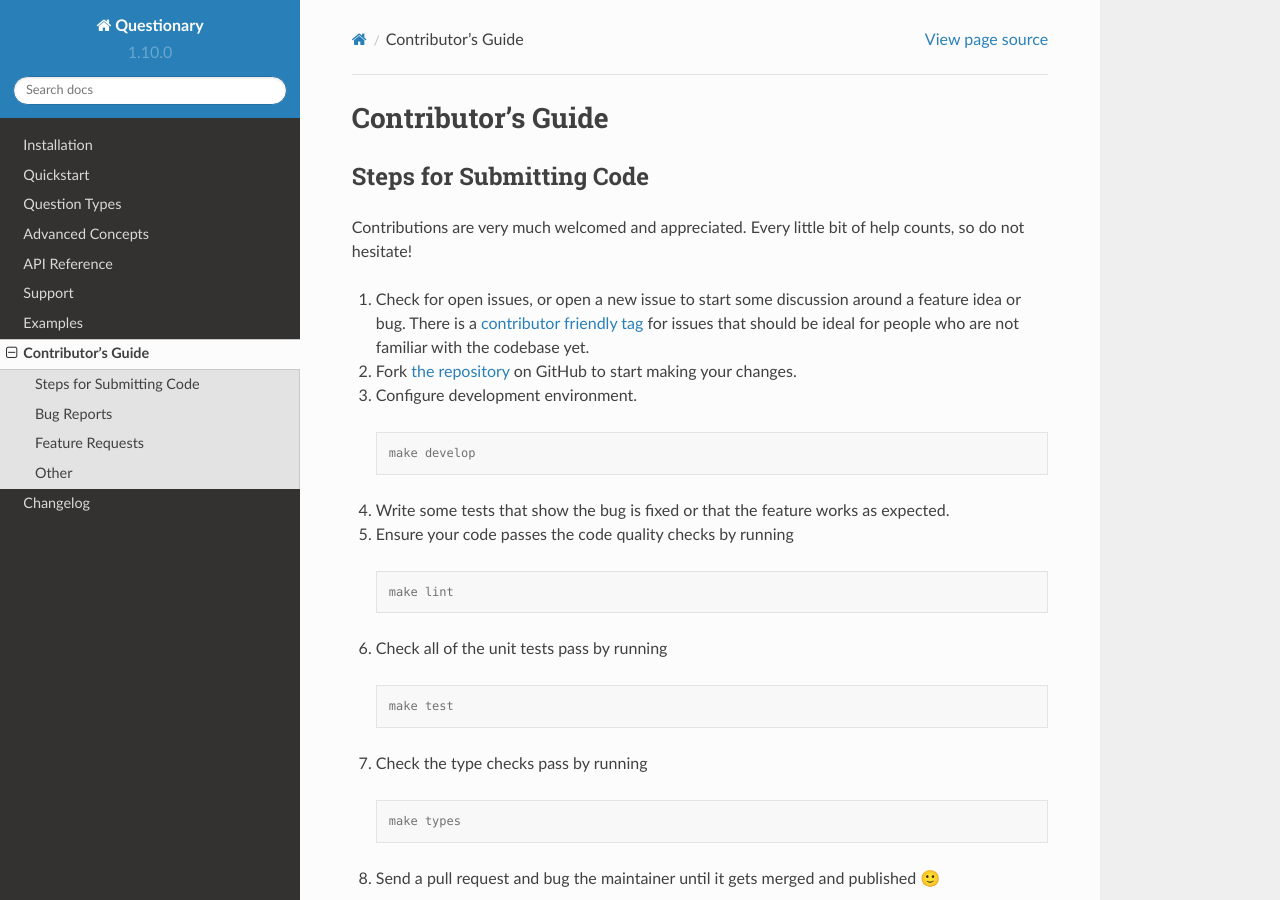
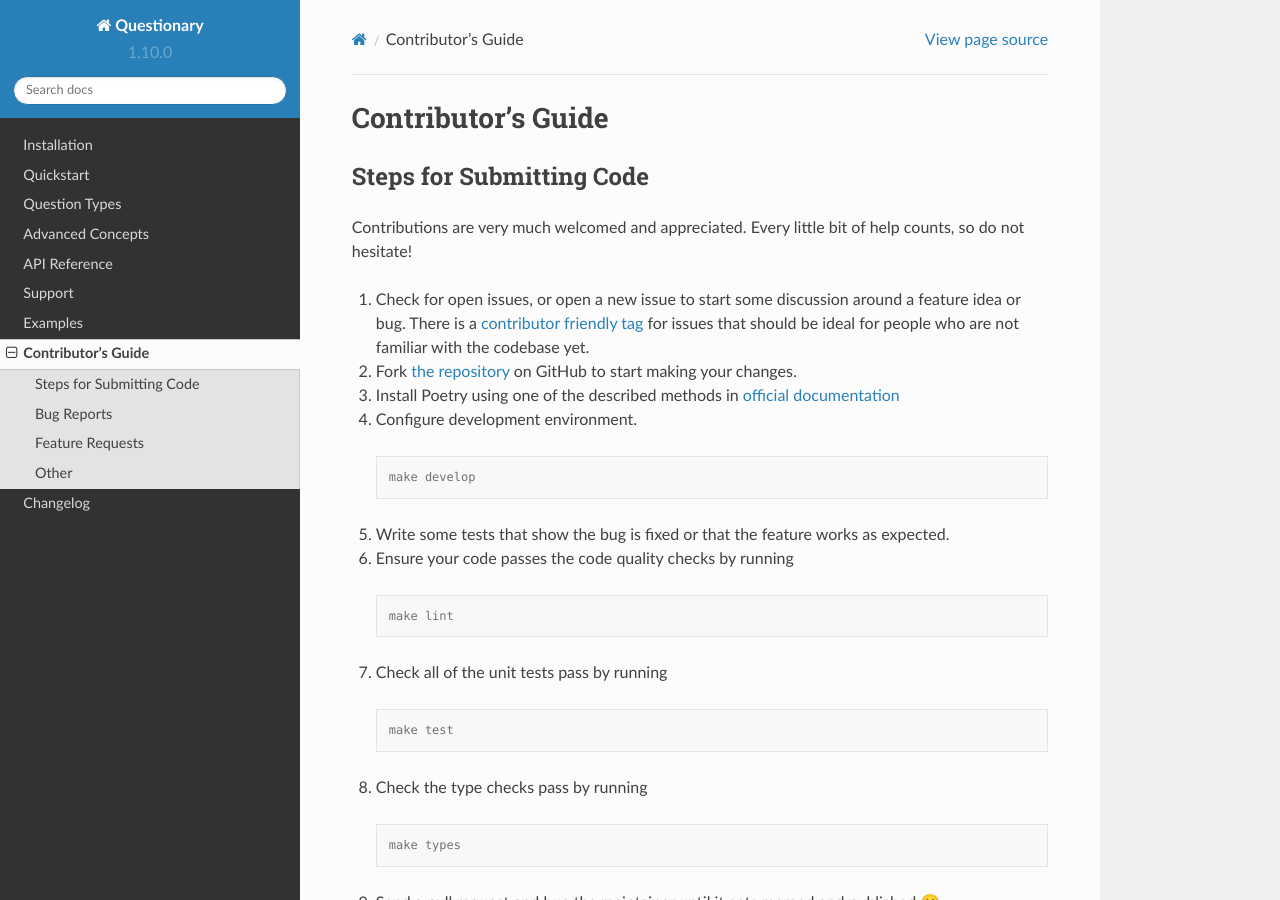
Before and after one commit to tmbo/questionary, a Sphinx documentation site: the page built from docs/pages/contributors.rst, in a window 1280 px wide and 900 px high. Built offline with Sphinx 7.4.7 and the Read the Docs theme 2.0.0, drawn with Linux system fonts in a browser that asks for light colours.

Commit message:
remove poetry installation from make and add it in docs

```diff
--- a/docs/pages/contributors.rst
+++ b/docs/pages/contributors.rst
@@ -14,34 +14,37 @@
 2. Fork `the repository <https://github.com/tmbo/questionary>`_ on GitHub to
    start making your changes.
 
-3. Configure development environment.
+3. Install Poetry using one of the described methods
+   in `official documentation <https://python-poetry.org/docs/#installation>`_
+
+4. Configure development environment.
 
   .. code-block:: console
 
     make develop
 
-4. Write some tests that show the bug is fixed or that the feature works as
+5. Write some tests that show the bug is fixed or that the feature works as
    expected.
 
-5. Ensure your code passes the code quality checks by running
+6. Ensure your code passes the code quality checks by running
 
   .. code-block:: console
 
     make lint
 
-6. Check all of the unit tests pass by running
+7. Check all of the unit tests pass by running
 
   .. code-block:: console
 
     make test
 
-7. Check the type checks pass by running
+8. Check the type checks pass by running
 
   .. code-block:: console
 
     make types
 
-8. Send a pull request and bug the maintainer until it gets merged and
+9. Send a pull request and bug the maintainer until it gets merged and
    published 🙂
 
 .. _`contributor friendly tag`: https://github.com/tmbo/questionary/issues?direction=desc&labels=good+first+issue&page=1&sort=upd
```
Also changed, not shown: 1 other file.
